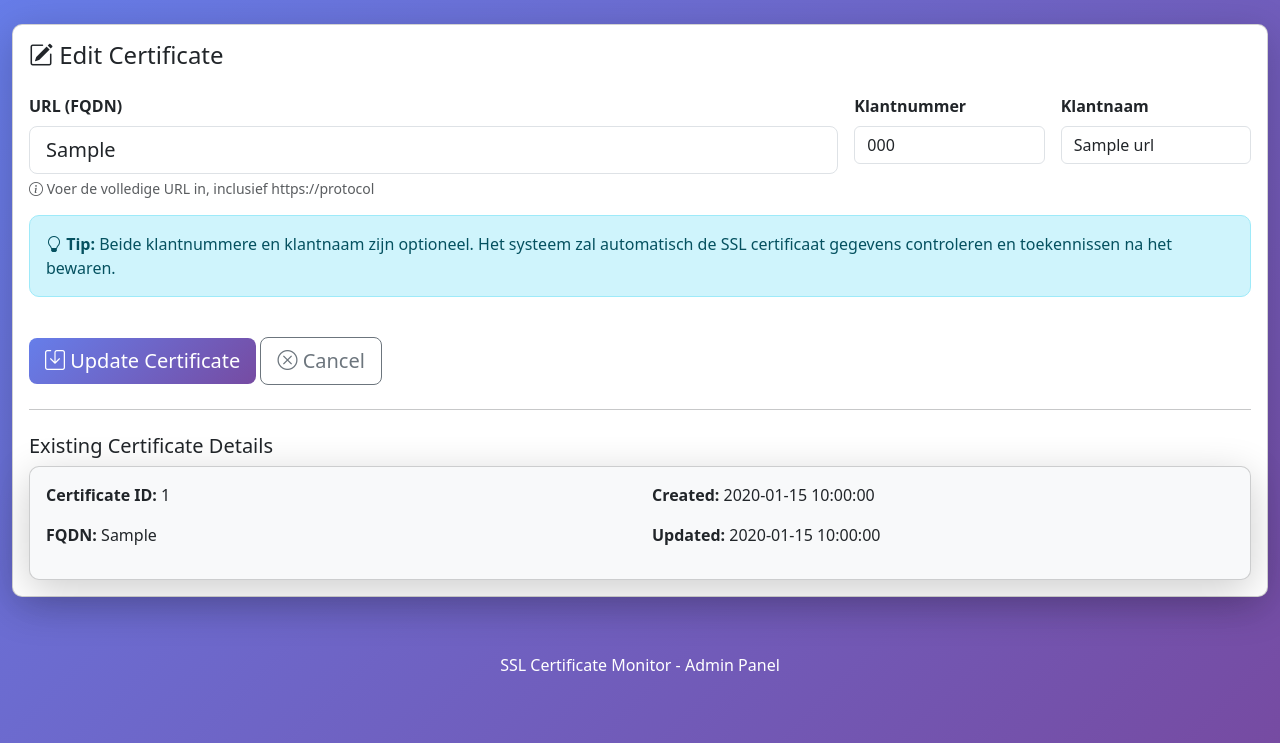
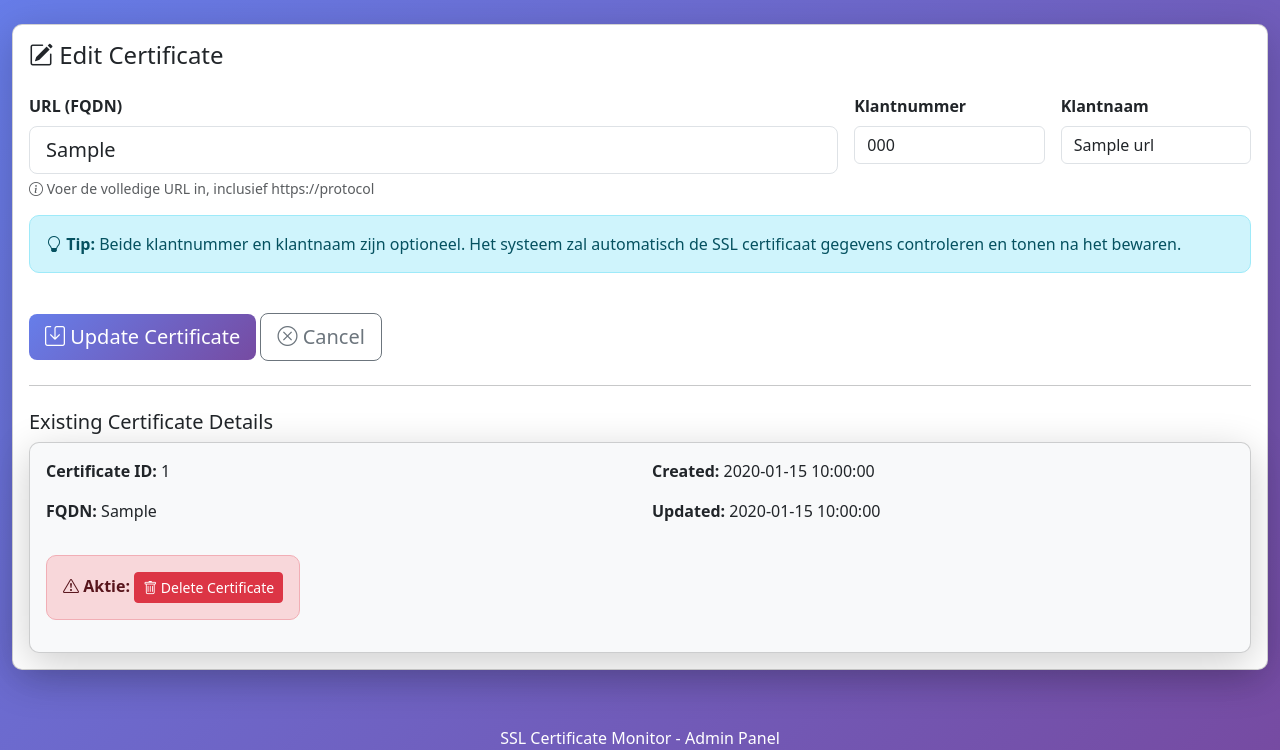
Before and after one commit to trooster/ssl-checker, a Flask app: page /admin?edit=1 in a window 1280 px wide. Shown: the part 57-807 px from the top of the page. Run offline with Flask 3, Linux system fonts and the light colour scheme; tables that the repository leaves empty hold one stand-in row (values such as "Sample post").

Commit message:
Add certificate delete functionality
Features:
- Added delete button to admin panel for existing certificates
- Added confirmation dialog before deletion
- Implemented POST handling for form submissions on admin page
- Added form validation and flash messages

Changes:
- Updated admin.html template with delete button and confirmation
- Modified admin route to handle GET (delete) and POST (add/update) methods
- Added redirect after successful deletion or form submission
- Fixed minor typos in instructions

```diff
--- a/app/routes.py
+++ b/app/routes.py
@@ -1,7 +1,7 @@
 """
 Main request routes and API endpoints
 """
-from flask import Blueprint, render_template, request, jsonify, g, current_app
+from flask import Blueprint, render_template, request, jsonify, g, current_app, redirect, url_for, flash
 from .database import get_db
 from .ssl_checker import get_ssl_info, extract_domain
 
@@ -52,14 +52,67 @@ def index():
     return render_template('index.html', urls=urls, sort_by=sort_by, sort_order=sort_order)
 
 
-@main_bp.route('/admin')
+@main_bp.route('/admin', methods=['GET', 'POST'])
 def admin():
     """Admin page for managing URLs"""
     url_id = request.args.get('edit', type=int)
+    delete_id = request.args.get('delete', type=int)
     edit_url = {}
+    db = get_db()
+
+    if request.method == 'GET' and delete_id:
+        # Handle deletion
+        db.execute('DELETE FROM urls WHERE id = ?', (delete_id,))
+        db.commit()
+        return redirect(url_for('main.admin'))
+
+    if request.method == 'POST' and url_id:
+        # Handle form submission
+        data = request.form
+
+        # Check if URL already exists (for updates)
+        existing = db.execute(
+            'SELECT id FROM urls WHERE fqdn = ? AND id != ?',
+            (data['fqdn'], url_id)
+        ).fetchone()
+
+        if existing:
+            flash('URL already exists', 'error')
+
+        # Update the URL
+        db.execute('''
+            UPDATE urls
+            SET fqdn = ?,
+                customer_number = ?,
+                customer_name = ?,
+                updated_at = CURRENT_TIMESTAMP
+            WHERE id = ?
+        ''', (data['fqdn'], data.get('customer_number', ''), data.get('customer_name', ''), url_id))
+        db.commit()
+        return redirect(url_for('main.admin'))
+
+    if request.method == 'POST':
+        # Handle new URL addition
+        data = request.form
+
+        # Check if URL already exists
+        existing = db.execute(
+            'SELECT id FROM urls WHERE fqdn = ?',
+            (data['fqdn'],)
+        ).fetchone()
+
+        if existing:
+            flash('URL already exists', 'error')
+        else:
+            db.execute('''
+                INSERT INTO urls (fqdn, customer_number, customer_name)
+                VALUES (?, ?, ?)
+            ''', (data['fqdn'], data.get('customer_number', ''), data.get('customer_name', '')))
+            db.commit()
+
+        return redirect(url_for('main.admin'))
 
     if url_id:
-        db = get_db()
         edit_url = db.execute(
             'SELECT * FROM urls WHERE id = ?',
             (url_id,)
--- a/app/templates/admin.html
+++ b/app/templates/admin.html
@@ -80,6 +80,7 @@
                         </h4>
 
                         <form method="POST" action="/admin" class="row g-3">
+                            <input type="hidden" name="" value="admin">
                             <div class="col-md-8">
                                 <label for="fqdn" class="form-label">URL (FQDN)</label>
                                 <input type="text" class="form-control form-control-lg" id="fqdn"
@@ -112,9 +113,9 @@
                             <div class="col-12">
                                 <div class="alert alert-info">
                                     <i class="bi bi-lightbulb"></i>
-                                    <strong>Tip:</strong> Beide klantnummere en klantnaam zijn optioneel.
+                                    <strong>Tip:</strong> Beide klantnummer en klantnaam zijn optioneel.
                                     Het systeem zal automatisch de SSL certificaat gegevens controleren
-                                    en toekennissen na het bewaren.
+                                    en tonen na het bewaren.
                                 </div>
                             </div>
 
@@ -145,6 +146,19 @@
                                         <p><strong>Updated:</strong> {{ edit_url['updated_at'] }}</p>
                                     </div>
                                 </div>
+                                <div class="row mt-3">
+                                    <div class="col-md-12">
+                                        <div class="alert alert-danger d-inline-block">
+                                            <i class="bi bi-exclamation-triangle"></i>
+                                            <strong>Aktie:</strong>
+                                            <form action="/admin?delete={{ edit_url['id'] }}" method="POST" class="d-inline" onsubmit="return confirm('Weet u zeker dat u dit certificaat wilt verwijderen?')">
+                                                <button type="submit" class="btn btn-danger btn-sm">
+                                                    <i class="bi bi-trash"></i> Delete Certificate
+                                                </button>
+                                            </form>
+                                        </div>
+                                    </div>
+                                </div>
                             </div>
                         </div>
                         {% endif %}
```
